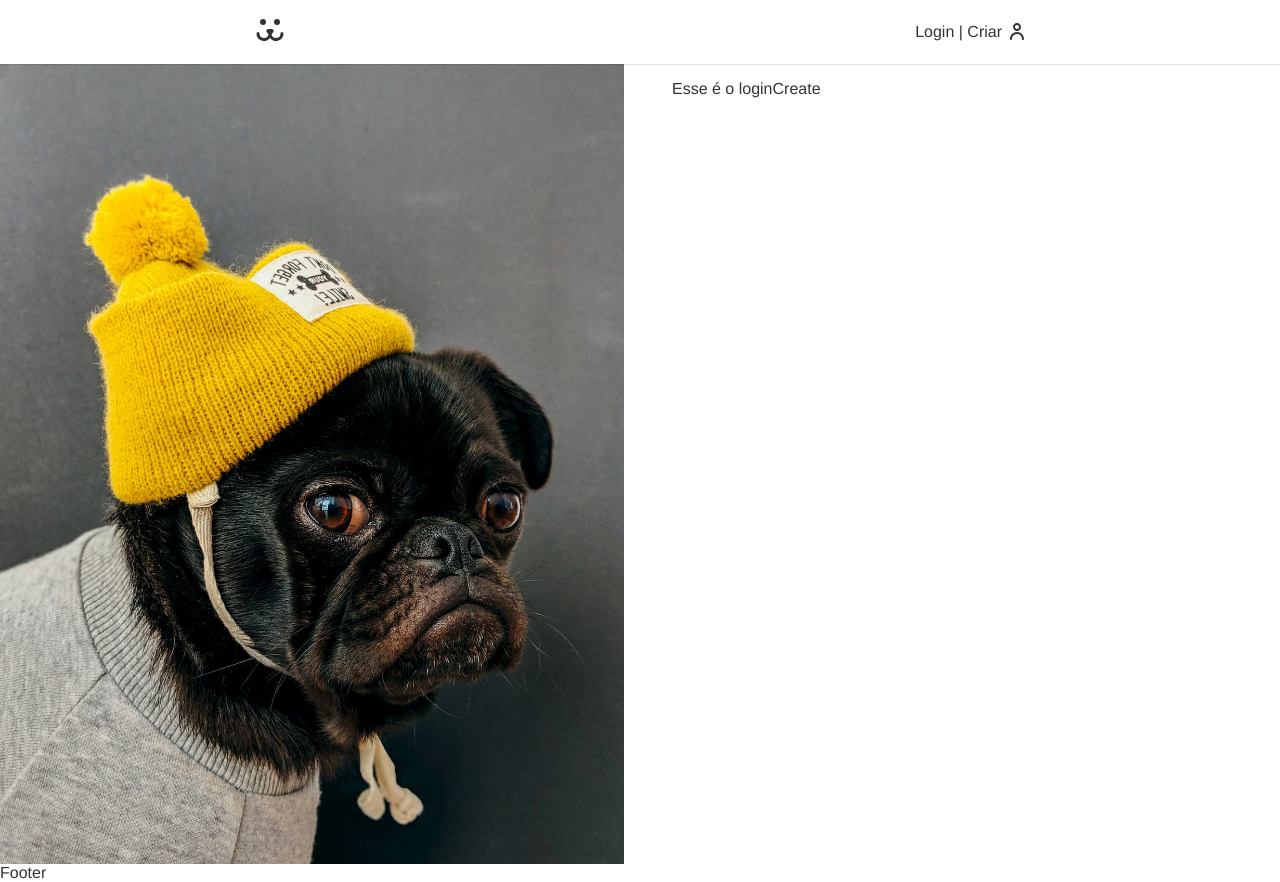
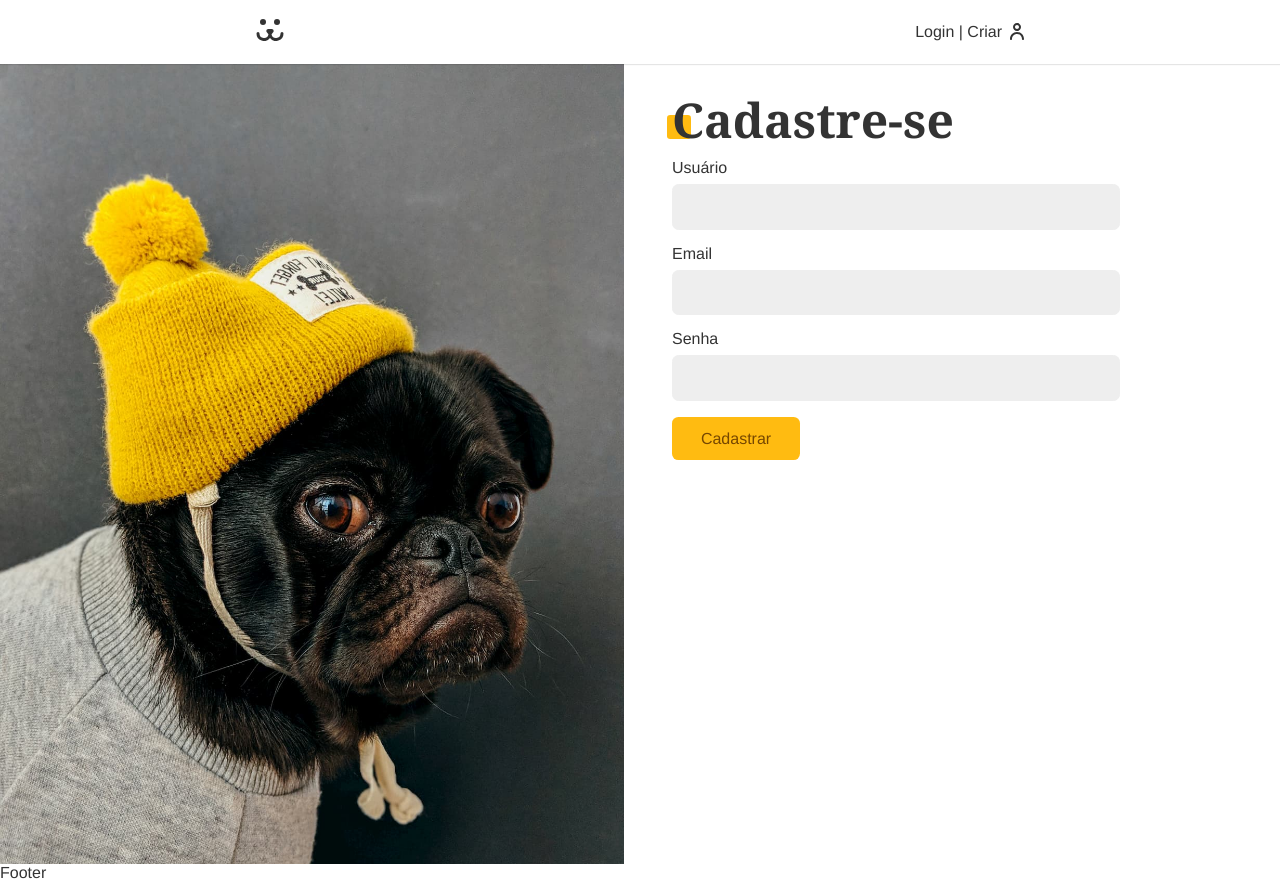
Before and after one commit to VictorDolzan/dogs-final-project, a React (Vite) app: page /login/criar in a window 1280 px wide. Built offline with nearby package versions, Linux system fonts and the light colour scheme.

Commit message:
Feito o Submit de cadastro de usuário

```diff
--- a/src/Components/Login/Tabs/LoginCreate/LoginCreate.jsx
+++ b/src/Components/Login/Tabs/LoginCreate/LoginCreate.jsx
@@ -1,10 +1,50 @@
-import React from 'react';
+import React, {useContext} from 'react';
+import Input from "../../../Forms/Input/Input.jsx";
+import Button from "../../../Forms/Button/Button.jsx";
+import useForm from "../../../../Hooks/useForm.jsx";
+import * as api from "../../../../Api.jsx";
+import {UserContext} from "../../../../Context/UserContext.jsx";
 
 const LoginCreate = () => {
+    const username = useForm();
+    const email = useForm('email');
+    const password = useForm();
+
+    const {userLogin, error, loading} = useContext(UserContext);
+
+    async function handleSubmit(event) {
+        event.preventDefault();
+        let body = {
+            username: username.value,
+            email: email.value,
+            password: password.value
+        }
+
+        const response = await api.POST(body, '/api/user');
+        //response.data.status !== 403
+        if (response.data === undefined) await userLogin(username.value, password.value);
+
+    }
+
     return (
-        <div>
-            Esse é o loginCreate
-        </div>
+        <section className="animeLeft">
+            <h1 className="title">Cadastre-se</h1>
+            <form onSubmit={handleSubmit}>
+                <Input label="Usuário" type="text" name="username" {...username} />
+                <Input label="Email" type="email" name="email" {...email} />
+                <Input label="Senha" type="password" name="password" {...password} />
+                {
+                    loading ? (
+                        <Button>Carregando</Button>
+                    ) : (
+                        <Button>Cadastrar</Button>
+                    )
+                }
+                {error && (
+                    <p>{error}</p>
+                )}
+            </form>
+        </section>
     );
 };
 
--- a/src/Context/UserContext.jsx
+++ b/src/Context/UserContext.jsx
@@ -1,5 +1,5 @@
 import React, {createContext, useCallback, useEffect, useState} from 'react';
-import * as api from '../api.jsx';
+import * as api from '../Api.jsx';
 import {useNavigate} from "react-router-dom";
 
 export const UserContext = createContext();
--- a/src/Hooks/useForm.jsx
+++ b/src/Hooks/useForm.jsx
@@ -4,6 +4,10 @@ const types = {
     email: {
         regex: /^[^\s@]+@[^\s@]+\.[^\s@]+$/,
         message: 'Preencha um email válido!',
+    },
+    password: {
+        regex: /^(?=.*\d)(?=.*[a-z])(?=.*[A-Z])[0-9a-zA-Z]{8,}$/,
+        message: 'A senha precisa ter um caracter maiúsculo, 1 minúsculo e 1 digito. Com no mínimo 8 caracteres'
     }
 }
 
```
Also changed, not shown: src/Api.jsx (renamed from src/api.jsx).
